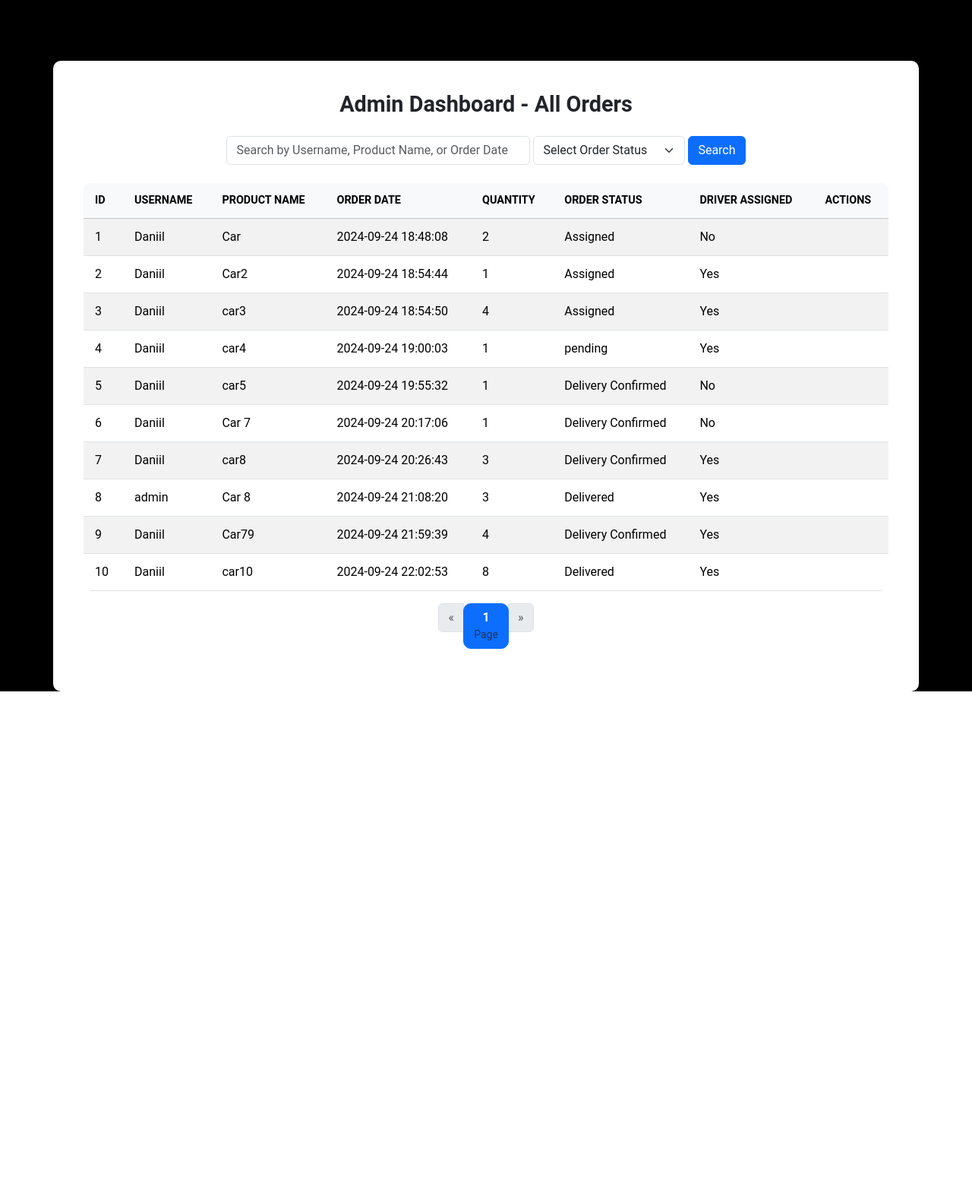
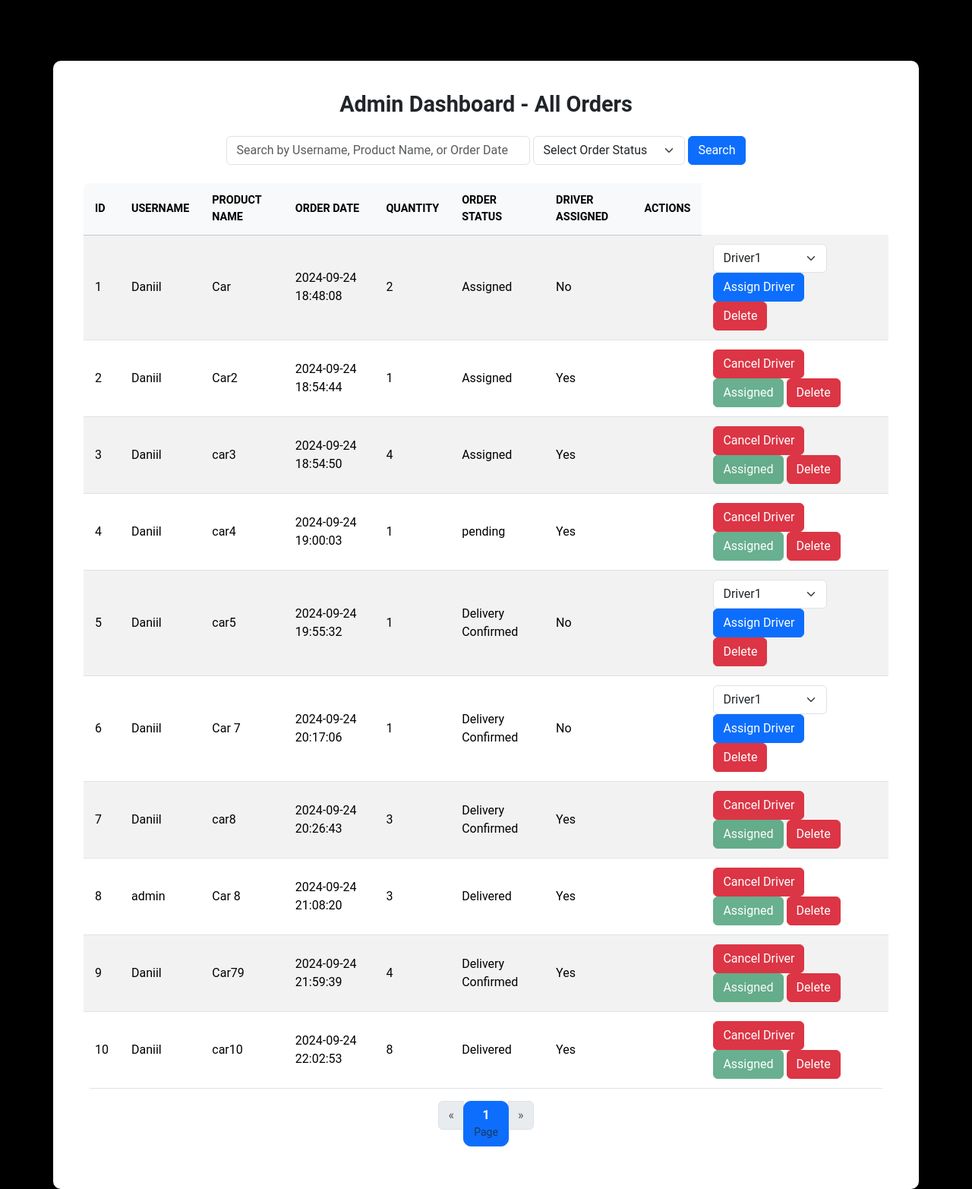
Before and after one commit to ZenonV/rindra_delivery2, a PHP site: page /admin_dashboard.php in a window 1280 px wide. Shown: the whole page at 76% size. Before the commit the page ends 910 px from the top, so only its background shows below. Run offline with PHP 8.4, Linux system fonts and the light colour scheme; data comes from the database, SQL or seed files in the repository.

Commit message:
bug fixes

```diff
--- a/app/Controllers/AdminController.php
+++ b/app/Controllers/AdminController.php
@@ -7,7 +7,7 @@ class AdminController {
         $this->orderModel = new OrderModel($pdo);
     }
 
-    public function handleRequest() {
+    public function handleRequest($search, $orderStatus, $page) {
         // Assign driver
         if (isset($_POST['assign_driver'])) {
             $orderId = $_POST['order_id'];
@@ -21,14 +21,16 @@ class AdminController {
             $this->orderModel->cancelDriverAssignment($orderId);
         }
 
-        // Search orders by username, product name, order date, or order status
-        $search = isset($_GET['search']) ? $_GET['search'] : '';
-        $orderStatus = isset($_GET['order_status']) ? $_GET['order_status'] : '';
-        $page = isset($_GET['page']) ? (int)$_GET['page'] : 1; // Get current page or default to 1
+        // Delete order
+        if (isset($_POST['delete_order'])) {
+            $orderId = $_POST['order_id'];
+            $this->orderModel->deleteOrder($orderId);
+        }
 
         // Fetch orders with pagination
         return $this->orderModel->getAllOrders($search, $orderStatus, $page);
     }
+
     public function getTotalPages($search, $orderStatus, $recordsPerPage) {
         $totalOrders = $this->orderModel->getTotalOrderCount($search, $orderStatus);
         return ceil($totalOrders / $recordsPerPage);
--- a/app/Models/OrderModel.php
+++ b/app/Models/OrderModel.php
@@ -90,5 +90,13 @@ class OrderModel extends Database {
         $stmt->execute();
         return $stmt->fetchColumn();
     }
+    public function deleteOrder($orderId) {
+        // Delete the order from the orders table
+        $this->query("DELETE FROM orders WHERE id = ?", [$orderId]);
+
+        // Also, delete any driver assignments associated with the order
+        $this->query("DELETE FROM drivers WHERE order_id = ?", [$orderId]);
+    }
+
 }
 ?>
--- a/pages/admin_dashboard.php
+++ b/pages/admin_dashboard.php
@@ -70,6 +70,34 @@ $total_pages = $controller->getTotalPages($search, $orderStatus, $records_per_pa
                         <td><?= $order['driver_assigned'] ? 'Yes' : 'No' ?></td>
                         <td>
                             <!-- Action buttons here -->
+                            <td>
+    <?php if (!$order['driver_assigned']): ?>
+        <!-- Assign Driver button -->
+        <form method="POST" action="admin_dashboard.php" style="display:inline-block;">
+            <select name="driver_name" class="form-select" style="width: 150px; display:inline-block;">
+                <option value="Driver1">Driver1</option>
+                <option value="Driver2">Driver2</option>
+                <option value="Driver3">Driver3</option>
+            </select>
+            <input type="hidden" name="order_id" value="<?= $order['id'] ?>">
+            <button type="submit" name="assign_driver" class="btn btn-primary">Assign Driver</button>
+        </form>
+    <?php else: ?>
+        <!-- Cancel Driver Assignment button -->
+        <form method="POST" action="admin_dashboard.php" style="display:inline-block;">
+            <input type="hidden" name="order_id" value="<?= $order['id'] ?>">
+            <button type="submit" name="cancel_assignment" class="btn btn-danger">Cancel Driver</button>
+        </form>
+        <!-- Driver Assigned Confirmed -->
+        <button class="btn btn-success" disabled>Assigned</button>
+    <?php endif; ?>
+    <!-- Delete Order button -->
+    <form method="POST" action="admin_dashboard.php" style="display:inline-block;">
+        <input type="hidden" name="order_id" value="<?= $order['id'] ?>">
+        <button type="submit" name="delete_order" class="btn btn-danger">Delete</button>
+    </form>
+</td>
+
                         </td>
                     </tr>
                 <?php endforeach; ?>
--- /dev/null
+++ b/utils/logout.php
@@ -0,0 +1,6 @@
+<?php
+session_start();
+session_destroy();
+header('Location: login.php');
+exit;
+?>
```
